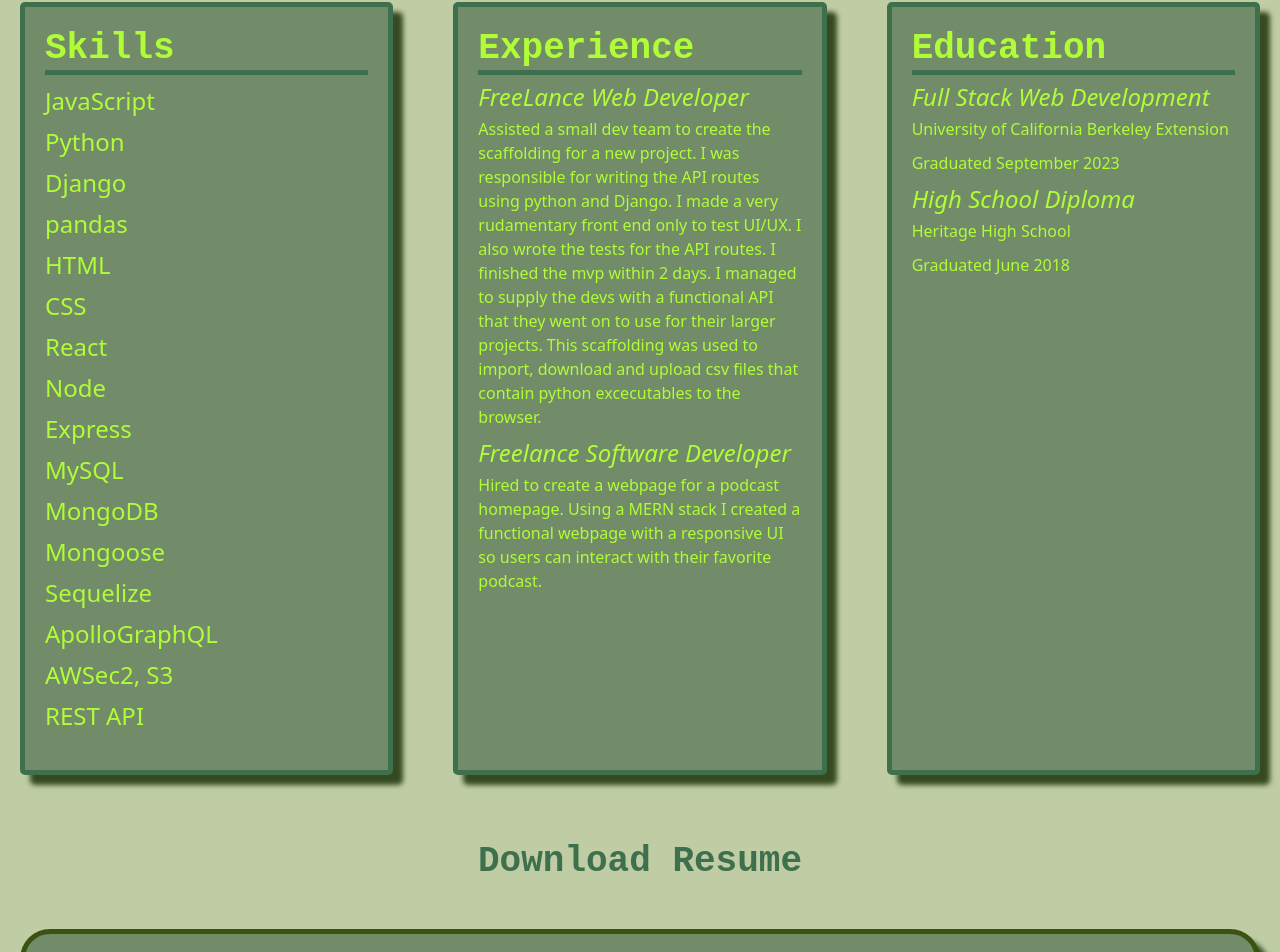
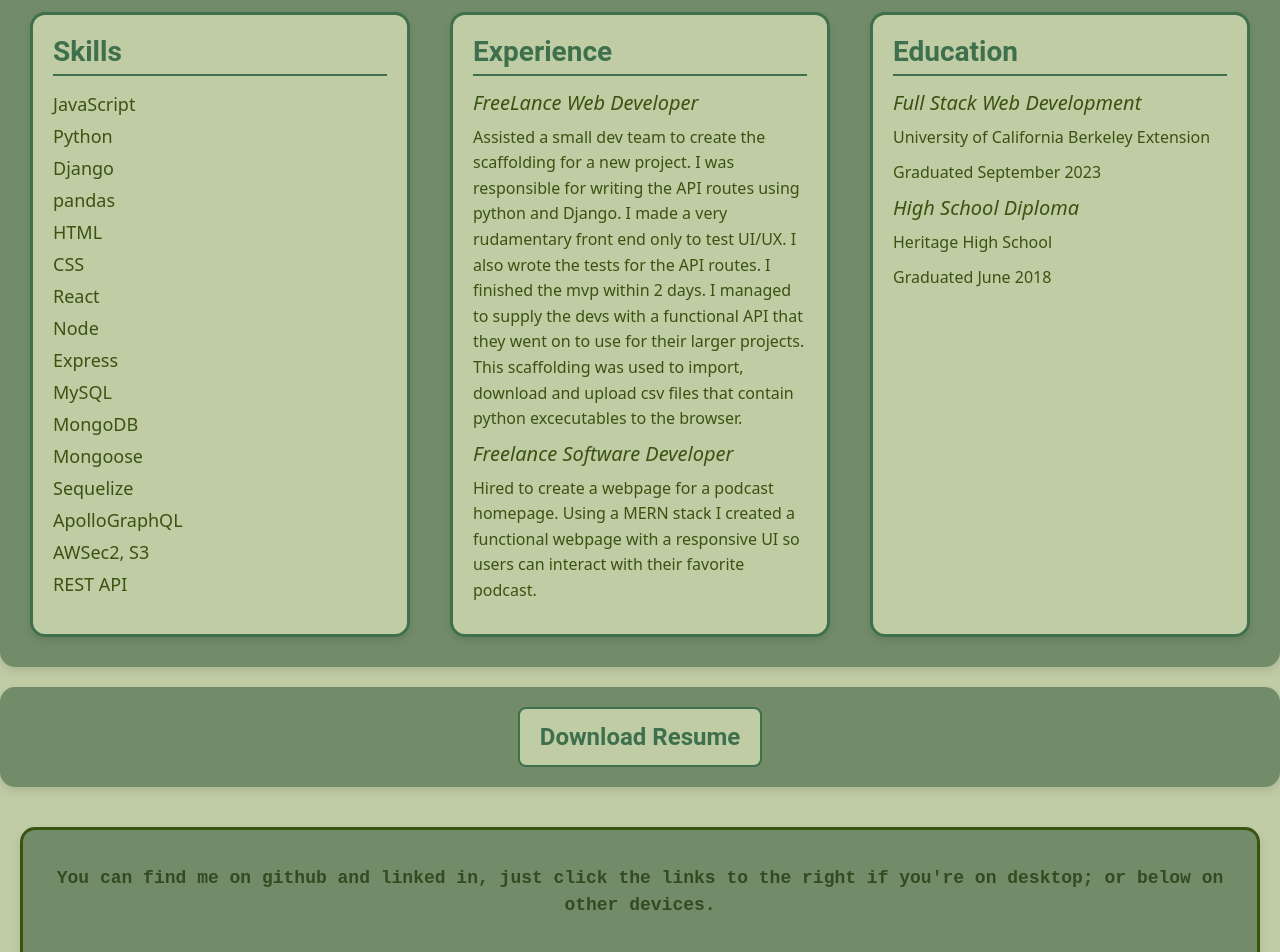
Before and after one commit to figuri/MyPortfolio, a React (Vite) app: page /resume in a window 1280 px wide. Shown: the part 207-1159 px from the top of the page. Built offline with nearby package versions, Linux system fonts and the light colour scheme.

Commit message:
changed the rest of the portfolio to be more visually pleasing

```diff
--- a/src/components/pages/Resume.jsx
+++ b/src/components/pages/Resume.jsx
@@ -81,7 +81,7 @@ export default function Resume() {
         </div>
       </div>
       <div className='resume-download'>
-        <a href='./public/pdf/samResume.md' download>Download Resume</a>
+        <a className="downloadlink" href='./public/pdf/TechResume.docx' download>Download Resume</a>
         </div>
     </section>
   );
--- a/src/index.css
+++ b/src/index.css
@@ -111,6 +111,7 @@ nav {
     text-align: center; /* Center text for better readability */
   }
 }
+
 .projects {
   background-color: var(--sage);
   display: grid;
@@ -208,36 +209,78 @@ a:hover {
 
 .about {
   display: flex;
+  flex-direction: row;
   justify-content: space-between;
+  align-items: center;
   gap: 20px;
+  padding: 20px;
+  margin: 20px 0;
+  background-color: var(--sage);
+  border-radius: 15px;
+  box-shadow: 0 4px 8px rgba(0, 0, 0, 0.1);
 }
 
 .ME {
-  height: 500px;
-  width: 400px;
-  border: solid 5px var(--hunter);
-  border-radius: 30px;
-  box-shadow: 7px 7px 5px var(--moss);
-  margin: 20px;
+  height: auto;
+  width: 100%;
+  max-width: 400px;
+  border: solid 3px var(--hunter);
+  border-radius: 15px;
+  box-shadow: 0 4px 8px rgba(0, 0, 0, 0.1);
+  margin: 0 auto;
 }
 
 .about-text {
   flex: 1;
   background-color: var(--sage);
-  color: var(--chartruese);
+  color: var(--juniper);
   padding: 20px;
-  border-radius: 5px;
-  box-shadow: 10px 10px 5px var(--seaweed);
-  border: solid 5px var(--hunter);
-  margin: 20px;
-  font-size: 24px;
-  font-family: "Courier New", Courier, monospace;
-  border-radius: 30px;
+  border-radius: 15px;
+  box-shadow: 0 4px 8px rgba(0, 0, 0, 0.1);
+  font-size: 18px;
+  font-family: "Roboto", sans-serif;
+  background-color: var(--warmgreen);
 }
 
 .about-text p {
   margin: 0;
-  line-height: 1.5;
+  line-height: 1.6;
+}
+
+@media (max-width: 1024px) {
+  .about {
+    flex-direction: column;
+    align-items: center;
+    padding: 15px;
+    gap: 15px;
+  }
+
+  .ME {
+    max-width: 100%;
+    margin: 0;
+  }
+
+  .about-text {
+    width: 100%;
+    margin-top: 20px;
+    font-size: 16px;
+  }
+}
+
+@media (max-width: 768px) {
+  .about {
+    padding: 10px;
+    gap: 10px;
+  }
+
+  .ME {
+    max-width: 100%;
+  }
+
+  .about-text {
+    font-size: 16px;
+    padding: 15px;
+  }
 }
 
 .resume {
@@ -245,66 +288,65 @@ a:hover {
   flex-wrap: wrap;
   justify-content: space-between;
   gap: 20px;
+  margin: 20px 0;
+  padding: 20px;
+  background-color: var(--sage);
+  border-radius: 15px;
+  box-shadow: 0 4px 8px rgba(0, 0, 0, 0.1);
 }
 
-.skills {
+div.skills, div.experience, div.education, .downloadlink {
+  background-color: var(--warmgreen);
+}
+
+.skills,
+.experience,
+.education {
   flex: 1;
   background-color: var(--sage);
-  color: var(--chartruese);
+  color: var(--juniper);
   padding: 20px;
-  border-radius: 5px;
-  box-shadow: 10px 10px 5px var(--seaweed);
-  border: solid 5px var(--hunter);
-  margin: 20px;
+  border-radius: 15px;
+  box-shadow: 0 4px 8px rgba(0, 0, 0, 0.1);
+  border: solid 3px var(--hunter);
+  margin: 10px;
 }
 
-.skills .title {
-  font-size: 36px;
-  border-bottom: solid 5px var(--hunter);
-  font-family: "Courier New", Courier, monospace;
+.skills .title,
+.experience h3,
+.education h3 {
+  font-size: 28px;
+  border-bottom: solid 2px var(--hunter);
+  font-family: "Roboto", sans-serif;
   font-weight: bold;
+  margin-bottom: 15px;
+  padding-bottom: 5px;
+  color: var(--hunter);
 }
 
 .skillList {
   list-style: none;
   padding: 0;
+  margin: 0;
 }
 
 .skillList li {
   margin: 5px 0;
-  font-size: 24px;
-}
-
-.experience,
-.education {
-  flex: 1;
-  background-color: var(--sage);
-  color: var(--chartruese);
-  padding: 20px;
-  border-radius: 5px;
-  box-shadow: 10px 10px 5px var(--seaweed);
-  border: solid 5px var(--hunter);
-  margin: 20px;
-}
-
-.experience h3,
-.education h3 {
-  font-size: 36px;
-  border-bottom: solid 5px var(--hunter);
-  font-family: "Courier New", Courier, monospace;
-  font-weight: bold;
+  font-size: 18px;
 }
 
 .experience h4,
 .education h4 {
-  margin: 5px 0;
-  font-size: 24px;
+  margin: 10px 0;
+  font-size: 20px;
   font-style: italic;
+  color: var(--juniper);
 }
 
 .experience p,
 .education p {
   margin-bottom: 10px;
+  line-height: 1.6;
 }
 
 .resume-download {
@@ -313,19 +355,85 @@ a:hover {
   align-items: center;
   flex-direction: column;
   padding: 20px;
-  margin: 20px;
+  margin: 20px 0;
+  background-color: var(--sage);
+  border-radius: 15px;
+  box-shadow: 0 4px 8px rgba(0, 0, 0, 0.1);
 }
 
 .resume-download a {
-  font-size: 36px;
-  font-family: "Courier New", Courier, monospace;
+  font-size: 24px;
+  font-family: "Roboto", sans-serif;
   font-weight: bold;
   color: var(--hunter);
+  text-decoration: none;
+  border: solid 2px var(--hunter);
+  padding: 10px 20px;
+  border-radius: 8px;
+  transition: background-color 0.3s ease, color 0.3s ease;
 }
 
 .resume-download a:hover {
-  color: var(--stoneblue);
+  background-color: var(--hunter);
+  color: #fff;
 }
+
+@media (max-width: 1024px) {
+  .skills,
+  .experience,
+  .education {
+    margin: 10px 0;
+  }
+
+  .skills .title,
+  .experience h3,
+  .education h3 {
+    font-size: 24px;
+  }
+
+  .skillList li,
+  .experience h4,
+  .education h4 {
+    font-size: 18px;
+  }
+
+  .resume-download a {
+    font-size: 20px;
+    padding: 8px 16px;
+  }
+}
+
+@media (max-width: 768px) {
+  .resume {
+    flex-direction: column;
+    padding: 10px;
+  }
+
+  .skills,
+  .experience,
+  .education {
+    width: 100%;
+    margin: 10px 0;
+  }
+
+  .skills .title,
+  .experience h3,
+  .education h3 {
+    font-size: 22px;
+  }
+
+  .skillList li,
+  .experience h4,
+  .education h4 {
+    font-size: 16px;
+  }
+
+  .resume-download a {
+    font-size: 18px;
+    padding: 8px 12px;
+  }
+}
+
 
 .error {
   background-color: var(--moss);
@@ -351,7 +459,30 @@ a:hover {
   justify-content: center;
   align-items: center;
   flex-direction: column;
-  padding: 20px 0;
+  padding: 40px 20px;
+  background-color: var(--warmgreen);
+  border-radius: 15px;
+  box-shadow: 0 4px 8px rgba(0, 0, 0, 0.1);
+  margin: 20px;
+  text-align: center;
+}
+
+.contact-message {
+  font-size: 20px;
+  font-family: "Roboto", sans-serif;
+  color: var(--seaweed);
+  margin-bottom: 20px;
+}
+
+.contact-info {
+  font-size: 18px;
+  font-family: "Roboto", sans-serif;
+  color: var(--seaweed);
+  margin: 10px 0;
+}
+
+.contact-info strong {
+  color: var(--hunter);
 }
 
 form {
@@ -363,22 +494,70 @@ form {
 }
 
 label {
-  font-size: 36px;
-  font-family: "Courier New", Courier, monospace;
+  font-size: 20px;
+  font-family: "Roboto", sans-serif;
   font-weight: bold;
   color: var(--hunter);
+  margin-bottom: 10px;
 }
 
-label input {
-  font-size: 24px;
-  font-family: "Courier New", Courier, monospace;
+input[type="text"],
+input[type="email"],
+textarea {
+  font-size: 16px;
+  font-family: "Roboto", sans-serif;
+  color: var(--juniper);
+  margin: 10px 0;
+  padding: 10px;
+  border: solid 2px var(--hunter);
+  border-radius: 8px;
+  width: 100%;
+  max-width: 500px;
+  box-sizing: border-box;
+}
+
+input[type="submit"] {
+  font-size: 18px;
+  font-family: "Roboto", sans-serif;
   font-weight: bold;
-  color: var(--hunter);
-  margin: 10px;
-  padding: 10px;
-  border: solid 5px var(--hunter);
-  border-radius: 30px;
+  color: white;
+  background-color: var(--hunter);
+  padding: 10px 20px;
+  border: none;
+  border-radius: 8px;
+  margin-top: 20px;
+  cursor: pointer;
+  transition: background-color 0.3s ease;
 }
+
+input[type="submit"]:hover {
+  background-color: var(--juniper);
+}
+
+@media (max-width: 768px) {
+  .contact-container {
+    padding: 20px;
+    margin: 10px;
+  }
+
+  .contact-message,
+  .contact-info {
+    font-size: 16px;
+  }
+
+  input[type="text"],
+  input[type="email"],
+  textarea {
+    font-size: 14px;
+    padding: 8px;
+  }
+
+  input[type="submit"] {
+    font-size: 16px;
+    padding: 8px 16px;
+  }
+}
+
 
 .social-links {
   display: flex;
@@ -396,22 +575,63 @@ label input {
 }
 
 footer {
-  border: solid 5px var(--juniper);
-  border-radius: 30px;
-  box-shadow: 10px 10px 5px var(--seaweed);
-  margin: 20px;
+  border: solid 3px var(--juniper);
+  border-radius: 15px;
+  box-shadow: 0 4px 8px rgba(0, 0, 0, 0.1);
+  margin: 40px 20px 20px;
   padding: 20px;
   background-color: var(--sage);
+  text-align: center;
+}
+
+.social-links {
+  margin-top: 20px;
 }
 
 .social-links a {
-  margin: 20px;
-  font-size: 36px;
+  margin: 0 15px;
+  font-size: 24px;
+  color: var(--juniper);
+  transition: color 0.3s ease, transform 0.3s ease;
+}
+
+.social-links a:hover {
+  color: var(--hunter);
+  transform: scale(1.1);
 }
 
 .footer-message {
-  font-size: 24px;
+  font-size: 18px;
   font-family: "Courier New", Courier, monospace;
   font-weight: bold;
+  color: var(--seaweed);
+  margin: 15px 0;
+}
+
+.contact-info {
+  font-size: 18px;
+  font-family: "Roboto", sans-serif;
+  color: var(--juniper);
+  margin: 10px 0;
+}
+
+.contact-info strong {
   color: var(--hunter);
 }
+
+@media (max-width: 768px) {
+  footer {
+    padding: 15px;
+    margin: 20px 10px;
+  }
+
+  .footer-message,
+  .contact-info {
+    font-size: 16px;
+  }
+
+  .social-links a {
+    font-size: 20px;
+    margin: 10px;
+  }
+}
```
Also changed, not shown: src/components/pages/Contact.jsx (line endings or trailing spaces), 1 other file (tests, documents, lock files or other folders).
